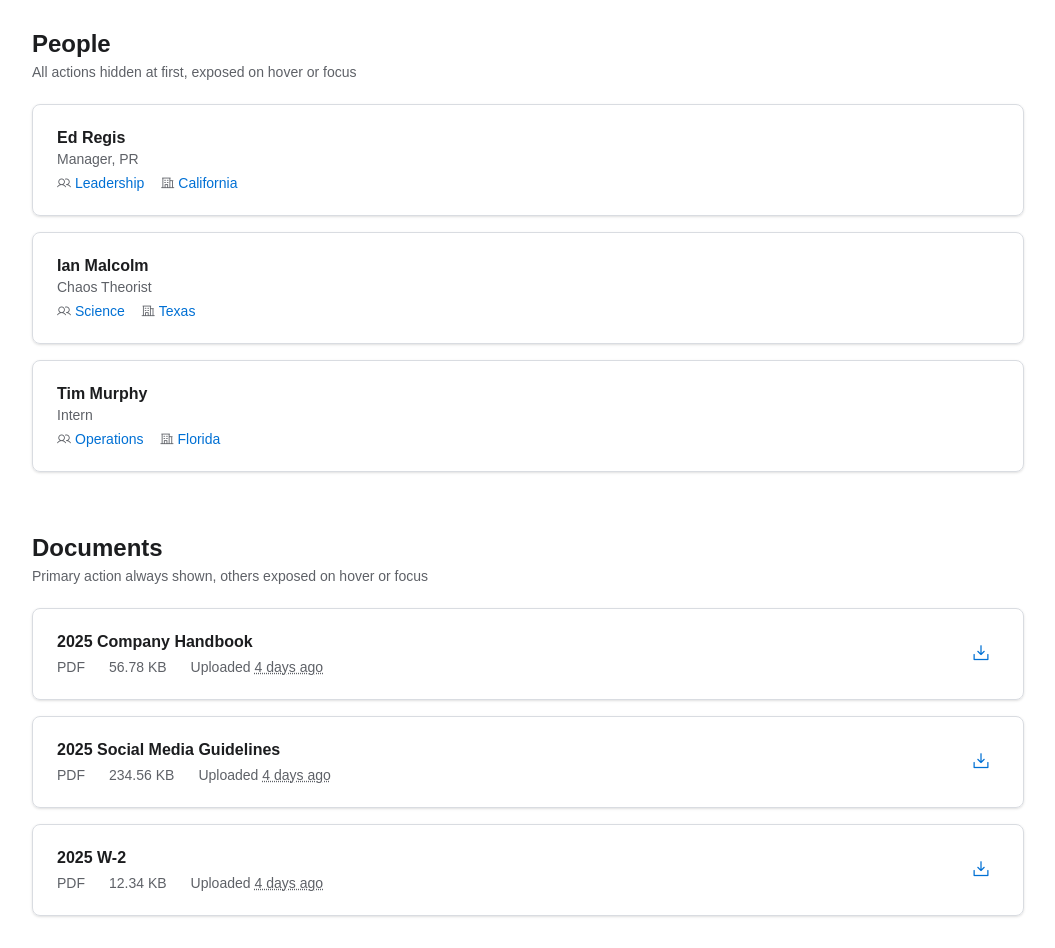
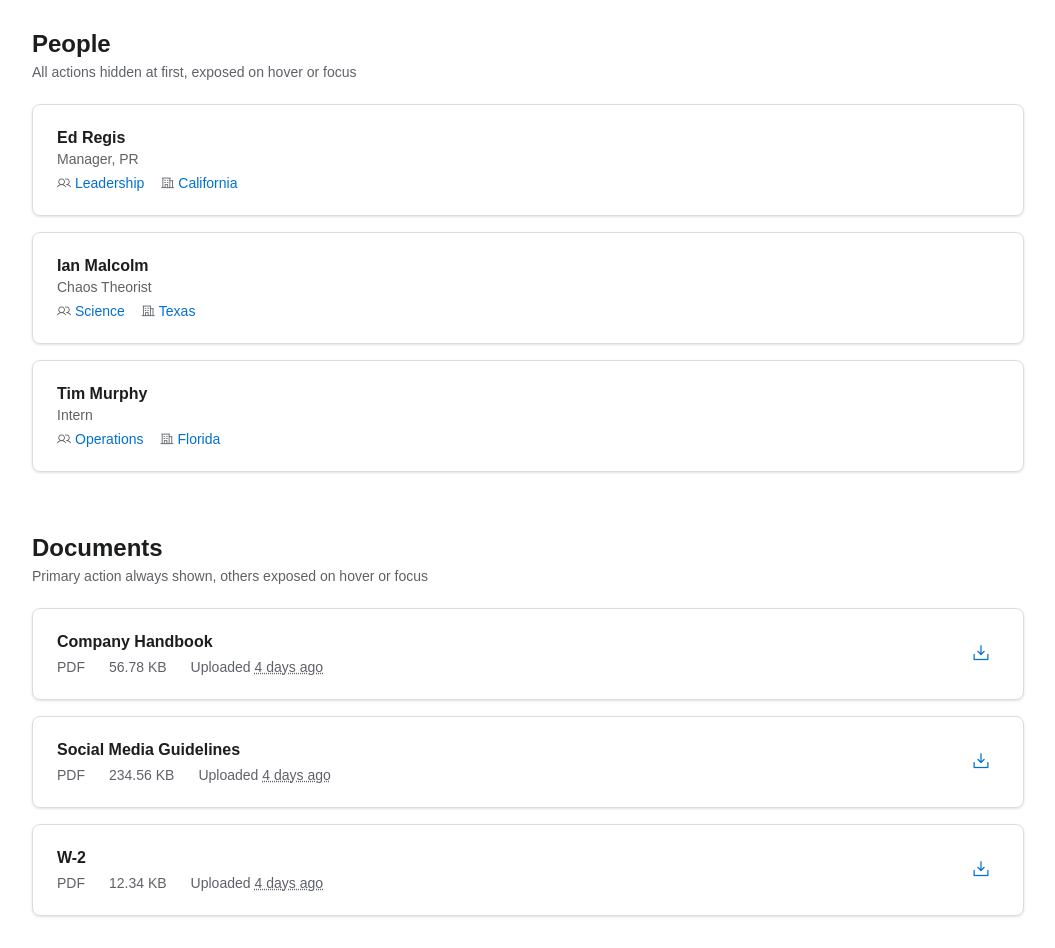
Before and after one commit to robkovacs/list-items-demo, a website: page index.html in a window 1280 px wide. Shown: the whole page, without its empty margins (112-1167 px from the left). Drawn offline with nearby package versions, Linux system fonts and the light colour scheme; a web font is replaced by a local one.

Commit message:
cleanup file names

```diff
--- a/index.html
+++ b/index.html
@@ -178,7 +178,7 @@
     <ul class="list list--documents">
       <li class="list-item list-item--document">
         <div>
-          <a class="main-action" href="#clicked-person-1">2025 Company Handbook</a>
+          <a class="main-action" href="#clicked-person-1">Company Handbook</a>
           <ul class="metadata">
             <li>PDF</li>
             <li>56.78 KB</li>
@@ -210,7 +210,7 @@
       </li>
       <li class="list-item list-item--document">
         <div>
-          <a class="main-action" href="#clicked-document-2">2025 Social Media Guidelines</a>
+          <a class="main-action" href="#clicked-document-2">Social Media Guidelines</a>
           <ul class="metadata">
             <li>PDF</li>
             <li>234.56 KB</li>
@@ -242,7 +242,7 @@
       </li>
       <li class="list-item list-item--document">
         <div>
-          <a class="main-action" href="#clicked-document-3">2025 W-2</a>
+          <a class="main-action" href="#clicked-document-3">W-2</a>
           <ul class="metadata">
             <li>PDF</li>
             <li>12.34 KB</li>
```
